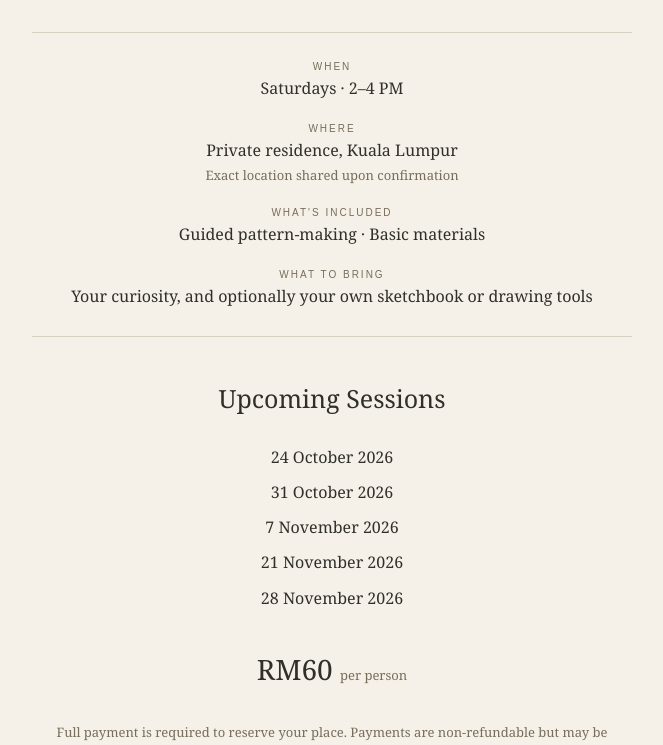
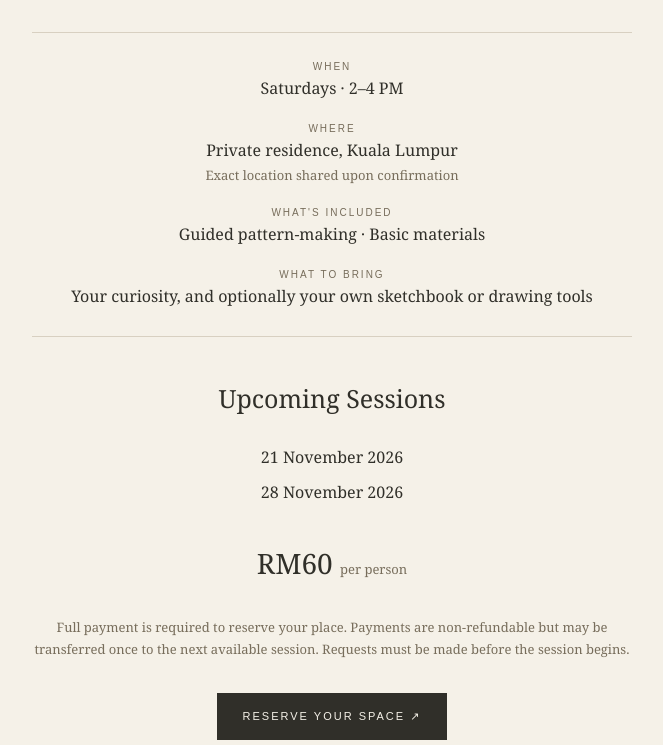
Before and after one commit to vicqipan/aspace, a plain HTML site: page index.html in a window 1280 px wide. Shown: the part 431-1176 px from the top of the page, without its empty margins (308-971 px from the left). Drawn offline with Linux system fonts and the light colour scheme.

Commit message:
Remove outdated session dates from index.html
Removed past session dates from the list.

```diff
--- a/index.html
+++ b/index.html
@@ -157,9 +157,6 @@
     <section>
       <h2>Upcoming Sessions</h2>
       <ul>
-        <li>24 October 2026</li>
-        <li>31 October 2026</li>
-        <li>7 November 2026</li>
         <li>21 November 2026</li>
         <li>28 November 2026</li>
       </ul>
```
